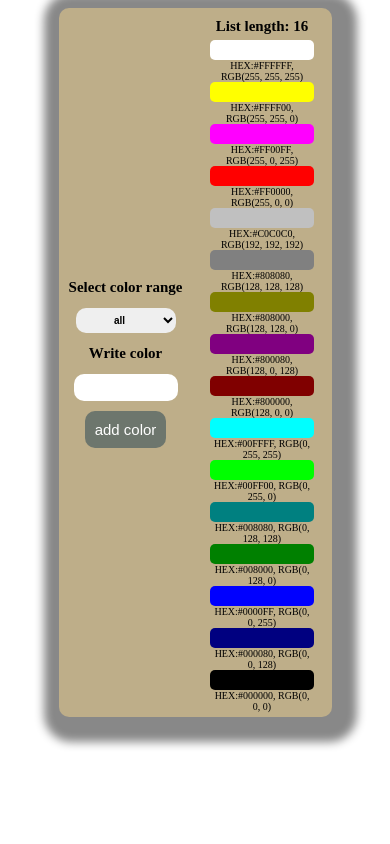
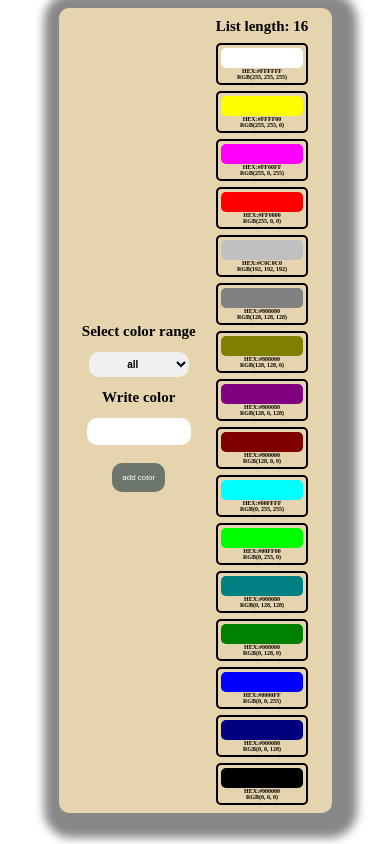
Before and after one commit to marcinfabisiak97/marcinfabisiak97-projektColorForm, a React (Create React App) app: page / in a window 390 px wide. Built offline with nearby package versions, Linux system fonts and the light colour scheme.

Commit message:
correction of scss

```diff
--- a/src/components/functionComponent/index.tsx
+++ b/src/components/functionComponent/index.tsx
@@ -72,7 +72,7 @@ const Firstform: FC = () => {
       errors = "Cannot be blank";
     } else if (!regex.test(values.text)) {
       errors =
-        "Only RGB or HEX format example: 125,125,125 format example: #001DAB";
+        "Only RGB(format example: 125,125,125) or HEX(format example: #001DAB)";
     } else if (regex.test(values.text)) {
       return true;
     }
@@ -161,8 +161,10 @@ const Firstform: FC = () => {
                   className="list__rectangle"
                 ></div>
                 <div className="list__rectangleDescr">
-                  HEX:{color.nameHex}, RGB({color.red}, {color.green},{" "}
-                  {color.blue})
+                  <p>HEX:{color.nameHex}</p>
+                  <p>
+                    RGB({color.red}, {color.green}, {color.blue})
+                  </p>
                 </div>
                 {color.isRemovable && (
                   <button onClick={() => deleteColor(color.id)}>delete</button>
--- a/src/styles/themes/components/_firstForm.scss
+++ b/src/styles/themes/components/_firstForm.scss
@@ -5,7 +5,7 @@
   width: 70vw;
   margin: 2% auto;
   border-radius: 1rem;
-  background-color: #beae89;
+  background-color: #e5d4ad;
   box-shadow: 5px 5px 10px 20px #888888;
   &__form {
     display: flex;
@@ -80,6 +80,10 @@
     }
     .list {
       width: 500px;
+      border: 2px solid black;
+      border-radius: 0.5rem;
+      padding: .3rem;
+      margin: .3rem;
       button {
         margin: 1rem;
         display: inline;
@@ -89,6 +93,11 @@
         border-radius: 0.5rem;
         &Descr {
           font-size: 1.5rem;
+          p{
+            font-size: 1.5rem;
+            margin: 0;
+            padding: 0;
+          }
         }
         &--1 {
           background-color: $c-color1;
@@ -163,7 +172,9 @@
           height: 20px;
           border-radius: 0.5rem;
           &Descr {
-            font-size: 1rem;
+            p{
+              font-size: 1rem;
+            }
           }
         }
       }
@@ -179,12 +190,28 @@
     margin: 2% auto;
     &__form {
       margin: 0.5rem;
+      button {
+        margin: 0.8rem;
+          font-size: 0.8rem;
+      }
       .error {
         font-size: 1.1rem;
         width: 100px;
       }
       .list {
         width: 80%;
+        button {
+          margin: 0.8rem;
+          font-size: 0.8rem;
+          display: inline;
+        }
+        &__rectangle {
+          &Descr {
+            p{
+              font-size: .6rem;
+            }
+          }
+        }
       }
       label {
         font-size: 1.5rem;
```
